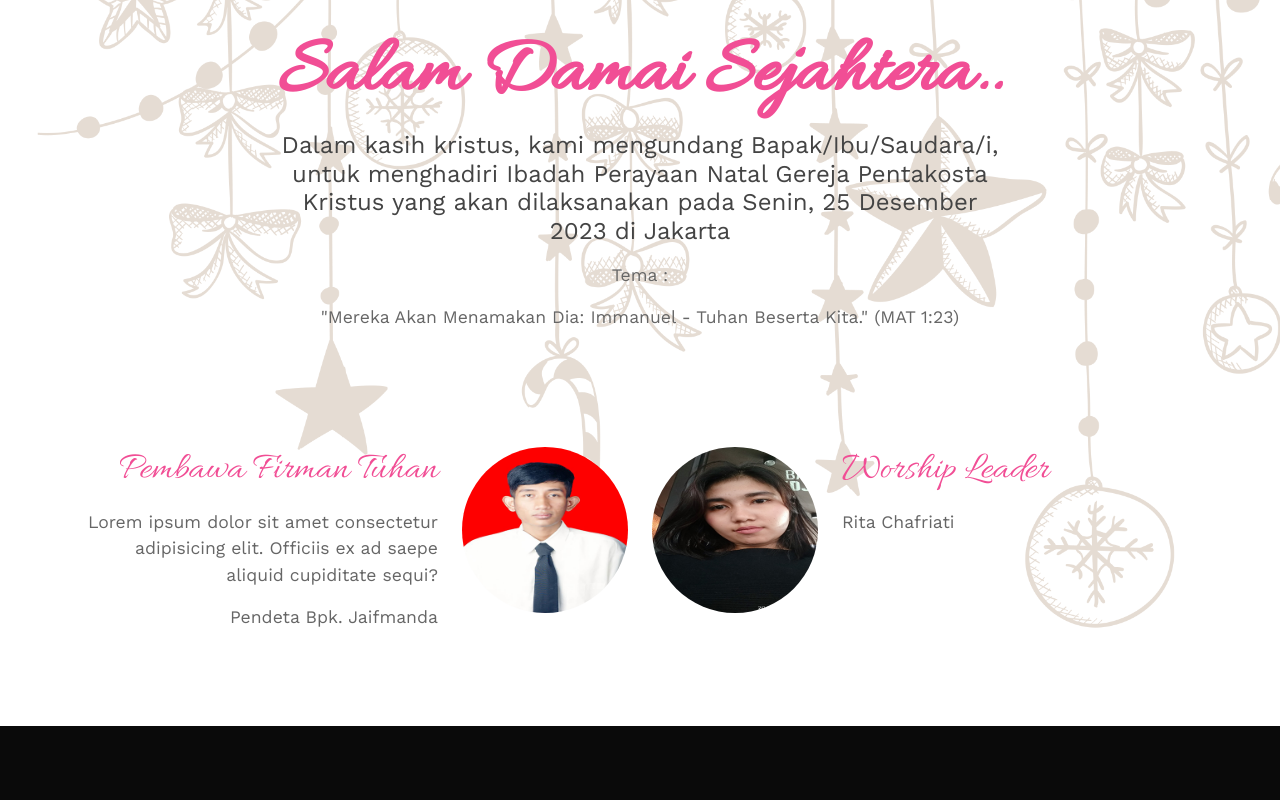
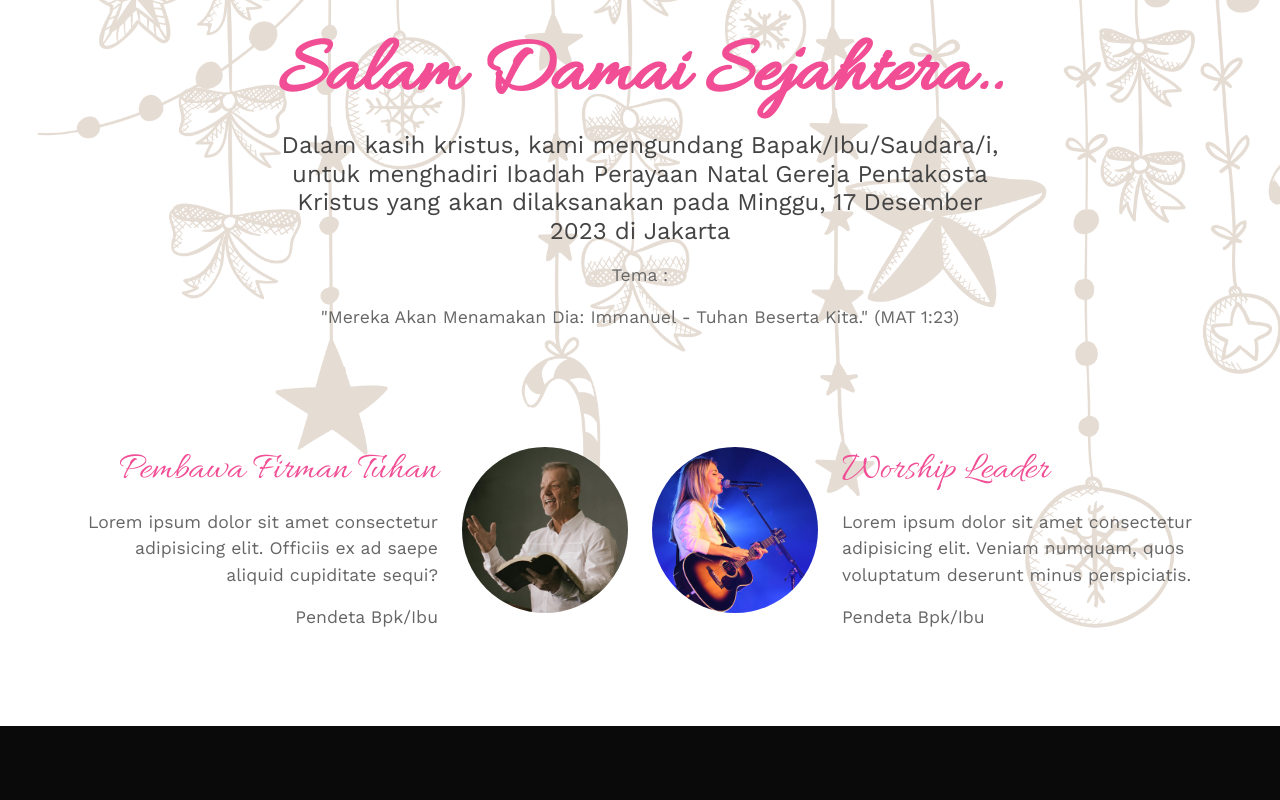
Before and after one commit to gerejapentakostakristus/gerejapentakostakristus.github.io, a plain HTML site: page index.html in a window 1280 px wide. Shown: the part 1020-1820 px from the top of the page. Drawn offline with nearby package versions, Linux system fonts and the light colour scheme; a script that the page names is missing.

Commit message:
mengubah foto pendeta

```diff
--- a/index.html
+++ b/index.html
@@ -60,7 +60,7 @@
         <div class="row justify-content-center">
           <div class="col-md-8 text-center">
             <h2>Salam Damai Sejahtera..</h2>
-            <h3>Dalam kasih kristus, kami mengundang Bapak/Ibu/Saudara/i, untuk menghadiri Ibadah Perayaan Natal Gereja Pentakosta Kristus yang akan dilaksanakan pada Senin, 25 Desember 2023 di Jakarta</h3>
+            <h3>Dalam kasih kristus, kami mengundang Bapak/Ibu/Saudara/i, untuk menghadiri Ibadah Perayaan Natal Gereja Pentakosta Kristus yang akan dilaksanakan pada Minggu, 17 Desember 2023 di Jakarta</h3>
             <p>Tema :</p>
             <p>"Mereka Akan Menamakan Dia: Immanuel - Tuhan Beserta Kita." (MAT 1:23)</p>
             <!--<p>Oleh karena itu, dengan segala hormat, kami bermaksud untuk mengundang Bapak/Ibu, Saudara/i, untuk hadir pada acara ibadah perayaan natal.</p>-->
@@ -74,14 +74,14 @@
                 <h3>Pembawa Firman Tuhan</h3>
                 <p>Lorem ipsum dolor sit amet consectetur adipisicing elit. Officiis ex ad saepe aliquid cupiditate sequi?</p>
                 <p>
-                  Pendeta Bpk. Jaifmanda
+                  Pendeta Bpk/Ibu
                   <!--<br />
                   dan <br />
                   Ibu Ipsum -->
                 </p>
               </div>
               <div class="col-4">
-                <img src="img/jaif.jpg" alt="Pendeta" class="img-responsive rounded-circle" />
+                <img src="img/pastor.jpg" alt="Pendeta" class="img-responsive rounded-circle" />
               </div>
             </div>
           </div>
@@ -89,16 +89,18 @@
           <div class="col-lg-6">
             <div class="row">
               <div class="col-4">
-                <img src="img/rita.jpg" alt="Pendeta" class="img-responsive rounded-circle" />
+                <img src="img/wl.jpeg" alt="Pendeta" class="img-responsive rounded-circle" />
               </div>
               <div class="col-8">
                 <h3>Worship Leader</h3>
-                <p>Rita Chafriati</p>
-                <!--<p>
+                <p>Lorem ipsum dolor sit amet consectetur adipisicing elit. Veniam numquam, quos voluptatum deserunt minus perspiciatis.</p>
+                <p>
+                  Pendeta Bpk/Ibu
+                  <!--<p>
                   Pendeta Bpk. Ipsum <br />
                   dan <br />
-                  Ibu Lorem
-                </p>-->
+                  Ibu Lorem -->
+                </p>
               </div>
             </div>
           </div>
@@ -139,7 +141,7 @@
                 <div class="row justify-content-center">
                   <div class="col-md-6">
                     <i class="bi bi-clock d-block"></i>
-                    <span>08:00 - Selesai</span>
+                    <span>19:00 - Selesai</span>
                   </div>
                   <div class="col-md-6">
                     <i class="bi bi-calendar3 d-block"></i>
```
Also changed, not shown: img/jaif.jpg (deleted), img/pastor.jpg (added), img/rita.jpg (deleted), img/wl.jpeg (added), 1 other file.
